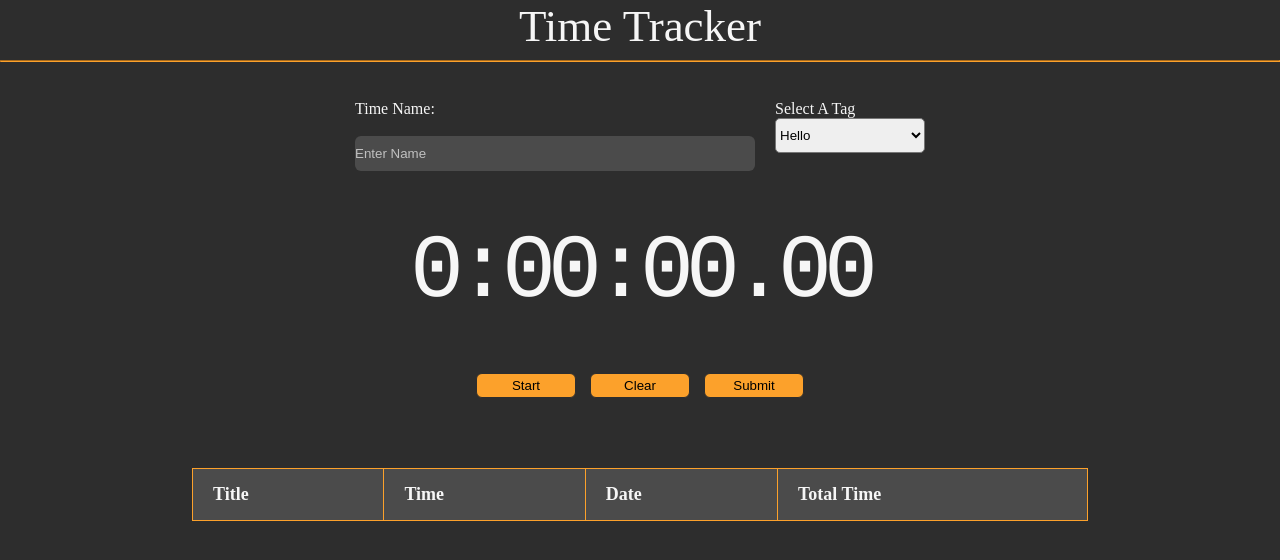
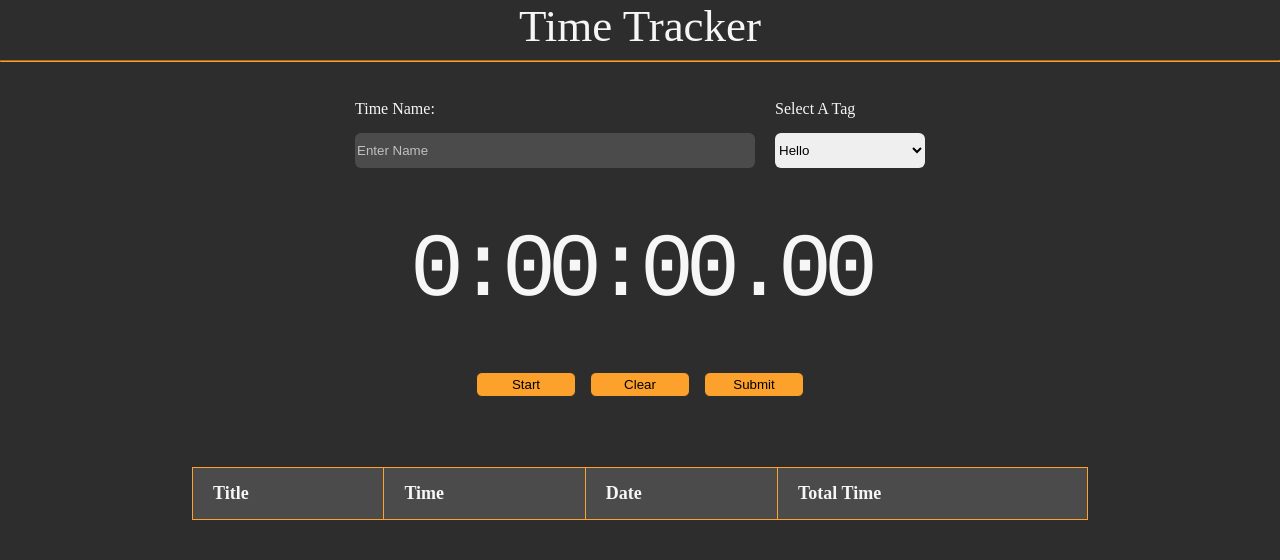
Before and after one commit to jclind/time-tracker, a plain HTML site: page index.html in a window 1280 px wide. Drawn offline with nearby package versions, Linux system fonts and the light colour scheme.

Commit message:
Delete the dang <br> tag that cost me hours

```diff
--- a/index.html
+++ b/index.html
@@ -1,5 +1,3 @@
-<!-- Hello from second-branch -->
-
 <head>
     <title id='website-title'>Time Tracker</title>
     <link rel="stylesheet" href="styles.css">
@@ -12,12 +10,12 @@
     <div id="stop-watch">
         <div class="input-container">
             <div class="title-input-container">
-                <div class="title-input-text" id="title-input-text">Time Name:</div><br>
+                <div class="title-input-text" id="title-input-text">Time Name:</div>
                 <input type="text" class="title-input" id="title-input" placeholder="Enter Name">
             </div>
             <div class="select-container">
                 <div class="select-title">Select A Tag</div>
-                <select name="tag-input" id="tag-input" value="Select A Tag">
+                <select name="tag-input" id="tag-input" class="tag-input" value="Select A Tag">
                     <option value="Hello">Hello</option>
                 </select>
             </div>
--- a/styles.css
+++ b/styles.css
@@ -24,42 +24,37 @@ hr {
     padding: 30px 0px 30px 0px;
 }
 
+.title-input-container, .select-container {
+    height: 70px;
+    padding: 0px 10px;
+}
+
 .title-input-text, .select-title {
     text-align: left;
-    margin: 0;
-    padding: 0;
 }
 
-.title-input-container {
-    width: 420px;
+.title-input, .tag-input {
+    height: 35px;
+    border-radius: 6px;
+    outline: none;
+    border: none;
+    margin-top: 15px;
 }
 
 .title-input {
-    float: left;
-    outline: none;
     color: white;
-    border: none;
     background: rgb(75, 75, 75);
-    border-radius: 6px;
-    height: 35px;
     width: 400px;
-    padding: 0;
-    margin: 0;
 }
 
-.select-container {
+.tag-input {
     width: 150px;
 }
 
-#tag-input {
-    width: 150px;
-    height: 35px;
-    border-radius: 5px;
+select option {
 }
 
-select option {
-    background: red;
-}
+
 
 ::placeholder {
     color: rgb(192, 192, 192);
```
